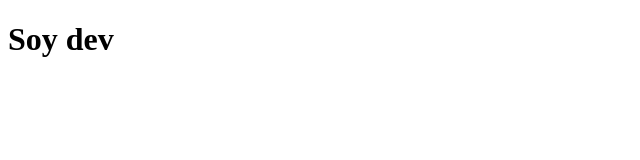
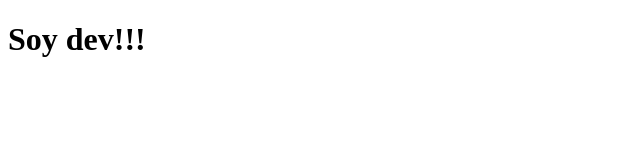
Before and after one commit to acojavi/repo_repito, a plain HTML site: page dev.html in a window 1280 px wide. Shown: the full height of the page, 0-640 px from the left. Drawn offline with Linux system fonts and the light colour scheme.

Commit message:
este es el segundo commmit

```diff
--- a/dev.html
+++ b/dev.html
@@ -6,6 +6,6 @@
     <title>Hola mundo!</title>
 </head>
 <body>
-    <h1>Soy dev</h1>
+    <h1>Soy dev!!!</h1>
 </body>
 </html>
```
